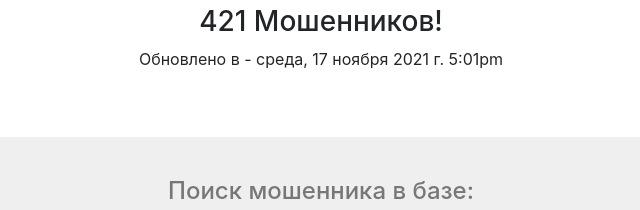
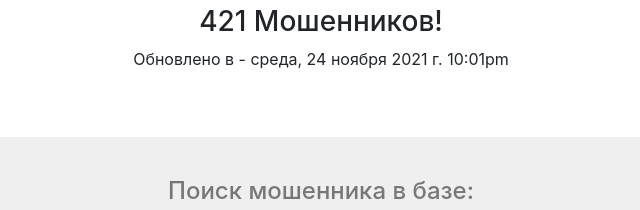
Before and after one commit to elirubot/eliru.github.io, a plain HTML site: page search.html in a window 1280 px wide. Shown: the part 257-467 px from the top of the page, 319-959 px from the left. Drawn offline with nearby package versions, Linux system fonts and the light colour scheme; some packages are replaced by stand-ins of ours; a script that the page names is missing.

Commit message:
Update search.html

```diff
--- a/search.html
+++ b/search.html
@@ -40,7 +40,7 @@
 <div class="container" >
 <h4 class="text-center">В базе:</h4>
 <h3 class="text-center">421 Мошенников!</h3>
-<p class="text-center">Обновлено в - среда, 17 ноября 2021 г. 5:01pm</p>
+<p class="text-center">Обновлено в - среда, 24 ноября 2021 г. 10:01pm</p>
 </center>
 </div>
 </section>
```
